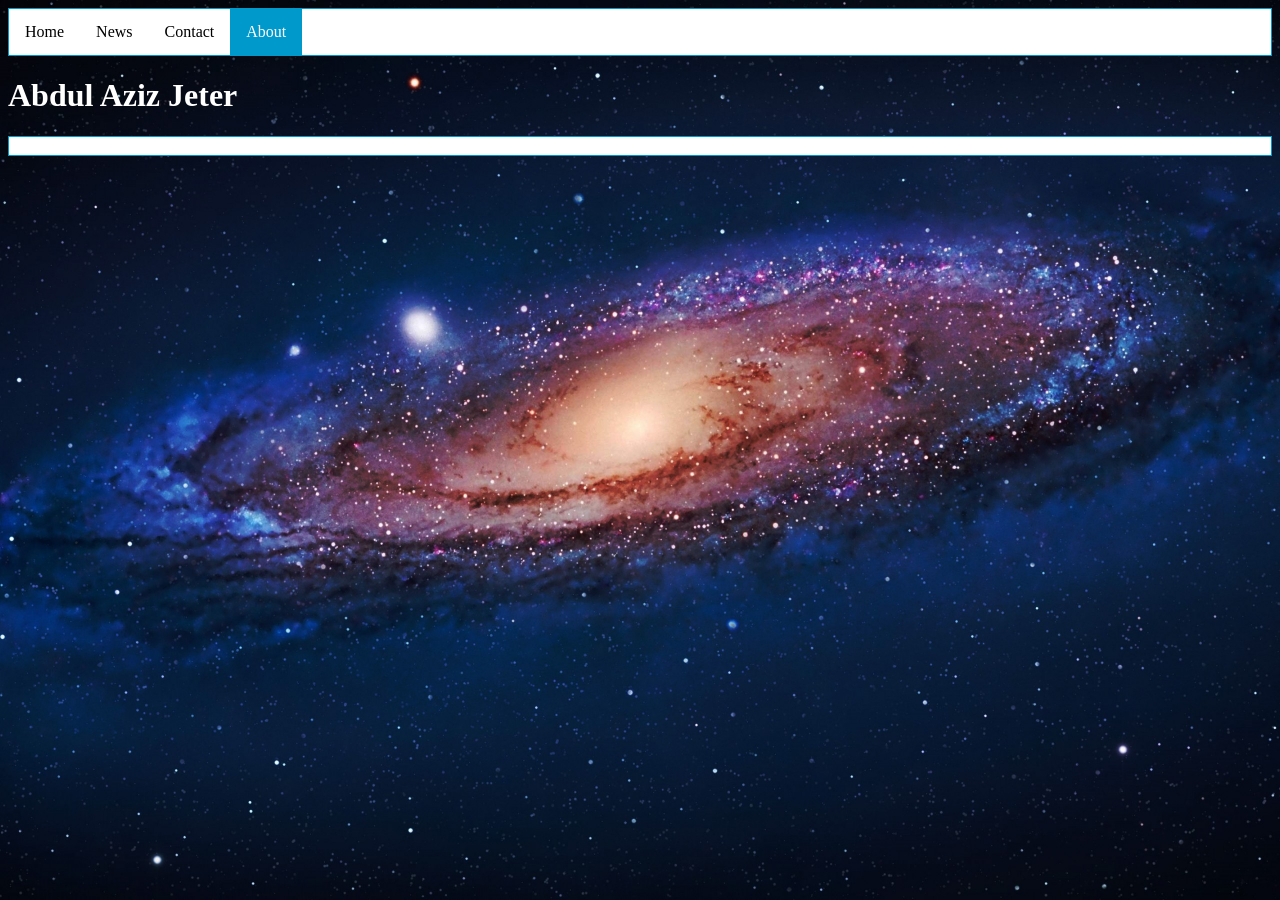
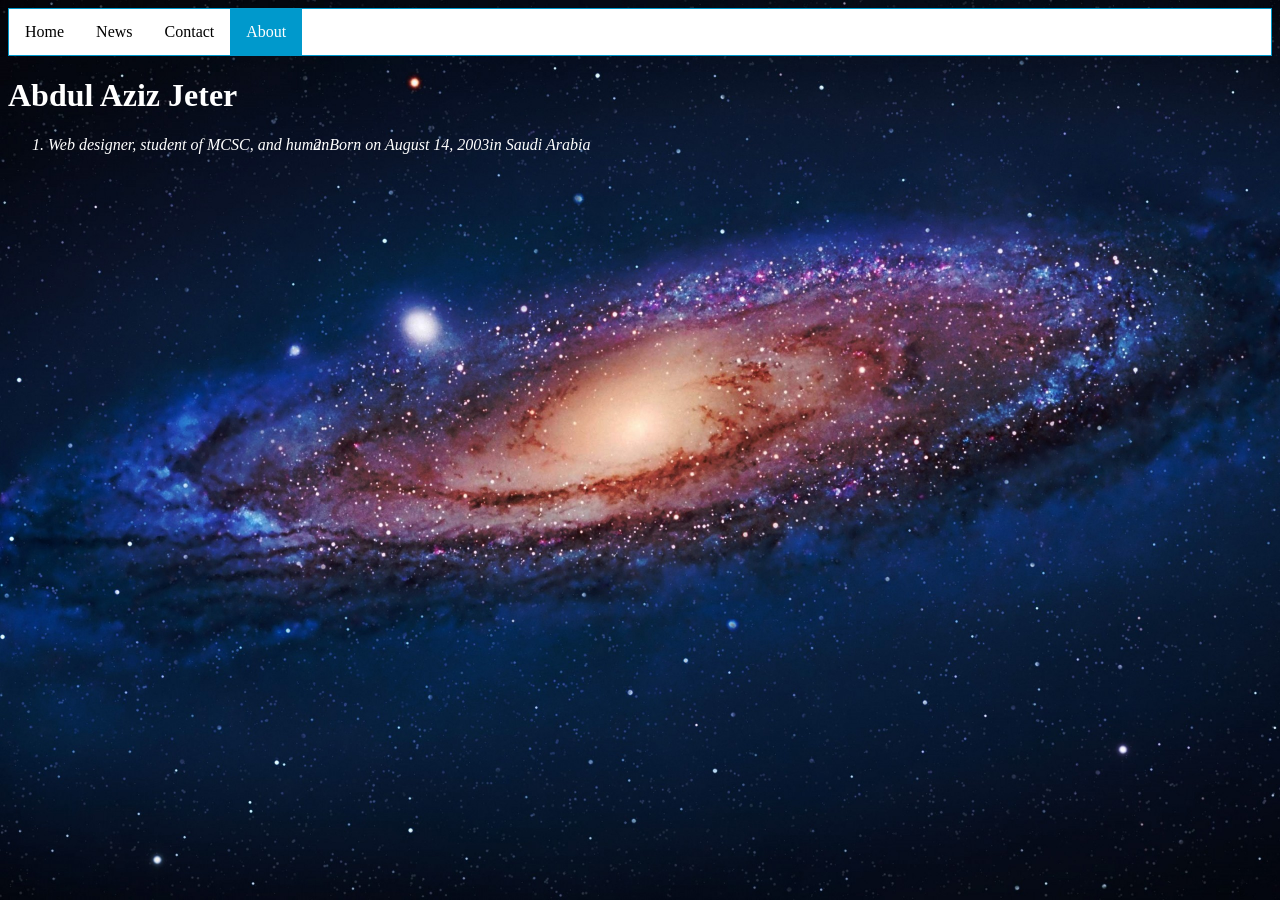
Before and after one commit to abdul-j/abdul-j.github.i, a Jekyll site: the page built from about.html, in a window 1280 px wide. Built offline with Jekyll 4.4.1, drawn with Linux system fonts in a browser that asks for light colours.

Commit message:
Update about.html

```diff
--- a/about.html
+++ b/about.html
@@ -13,10 +13,10 @@ title: About Abdul
 
 <h1><b itemprop="givenName">Abdul Aziz</b> <b itemprop="familyName">Jeter</b></h1>
 
-<ul class="bio">
+<ol class="bio">
     <li>Web designer, student of <i itemprop="affiliation">MCSC</i>, and human</li>
     <li>Born on <i itemprop="birthDate">August 14, 2003</i>in <i itemprop="birthPlace">Saudi Arabia</i></li>
-</ul>
+</ol>
 
 </span>
 
```
